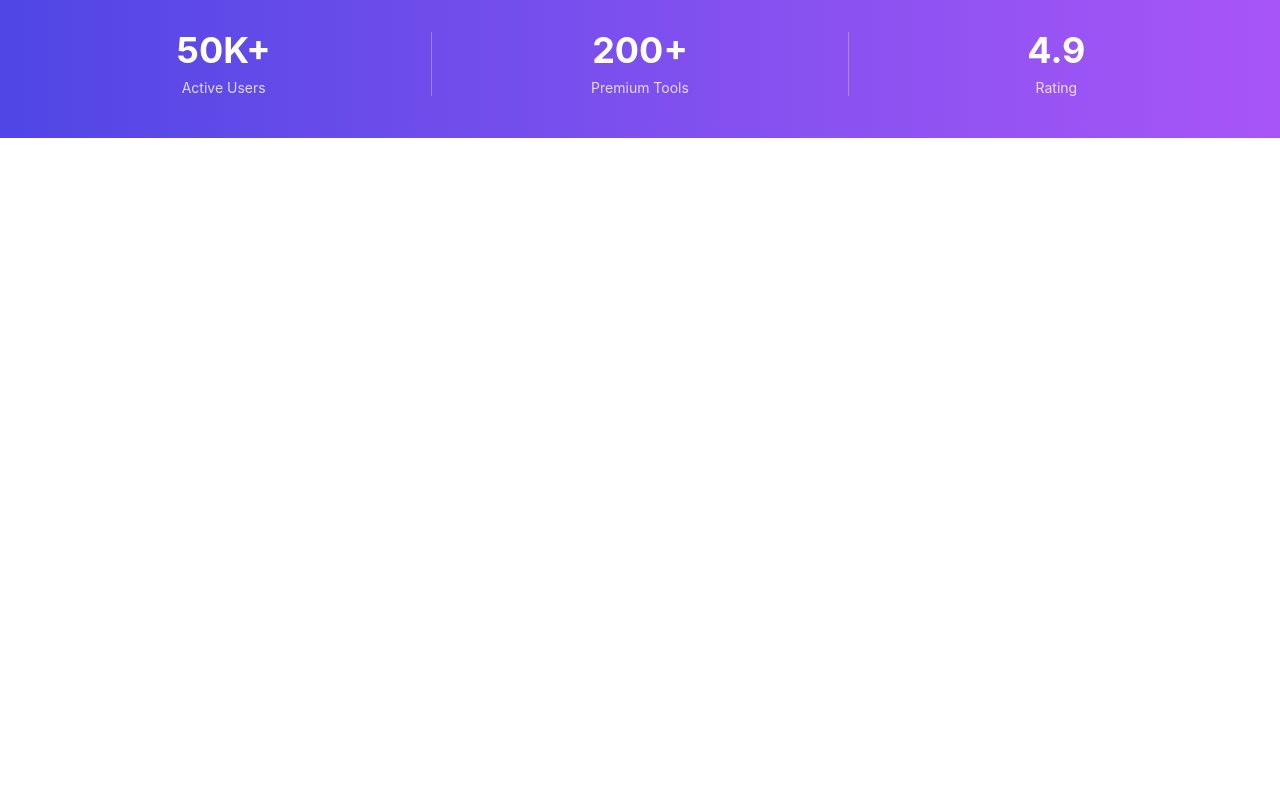
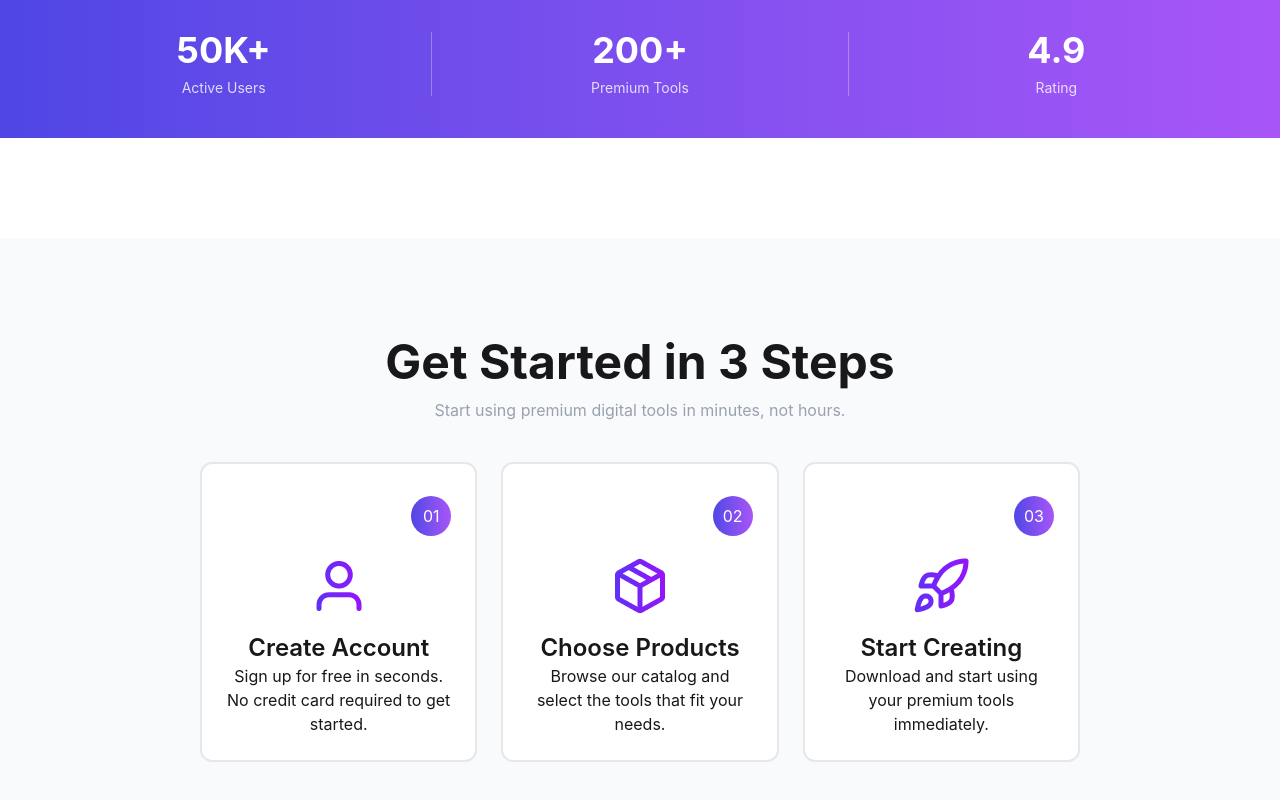
Before and after one commit to abrar12678/digitools-platform, a React (Vite) app: page / in a window 1280 px wide. Shown: the part 894-1694 px from the top of the page. Before the commit the page ends 1132 px from the top, so only its background shows below. Built offline with nearby package versions, Linux system fonts and the light colour scheme.

Commit message:
Created Steps Section

```diff
--- a/src/App.jsx
+++ b/src/App.jsx
@@ -25,7 +25,7 @@ function App() {
       {/* <Suspense> */}
         {/* <Tools productsPromise={productsPromise} /> */}
       {/* </Suspense> */}
-      {/* <Steps /> */}
+      <Steps />
       {/* <Membership /> */}
       {/* <Workflow /> */}
       {/* <Footer /> */}
```
